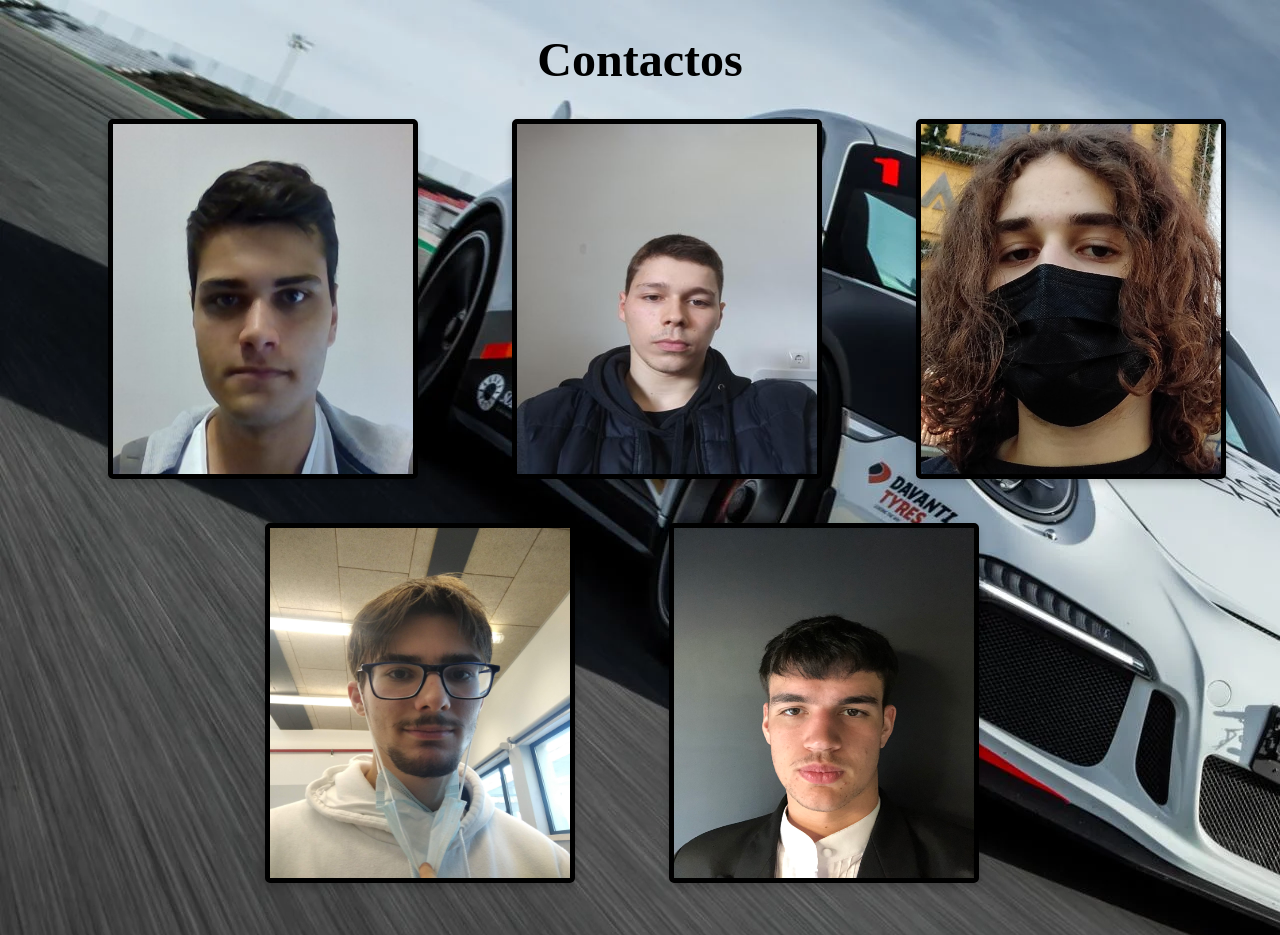
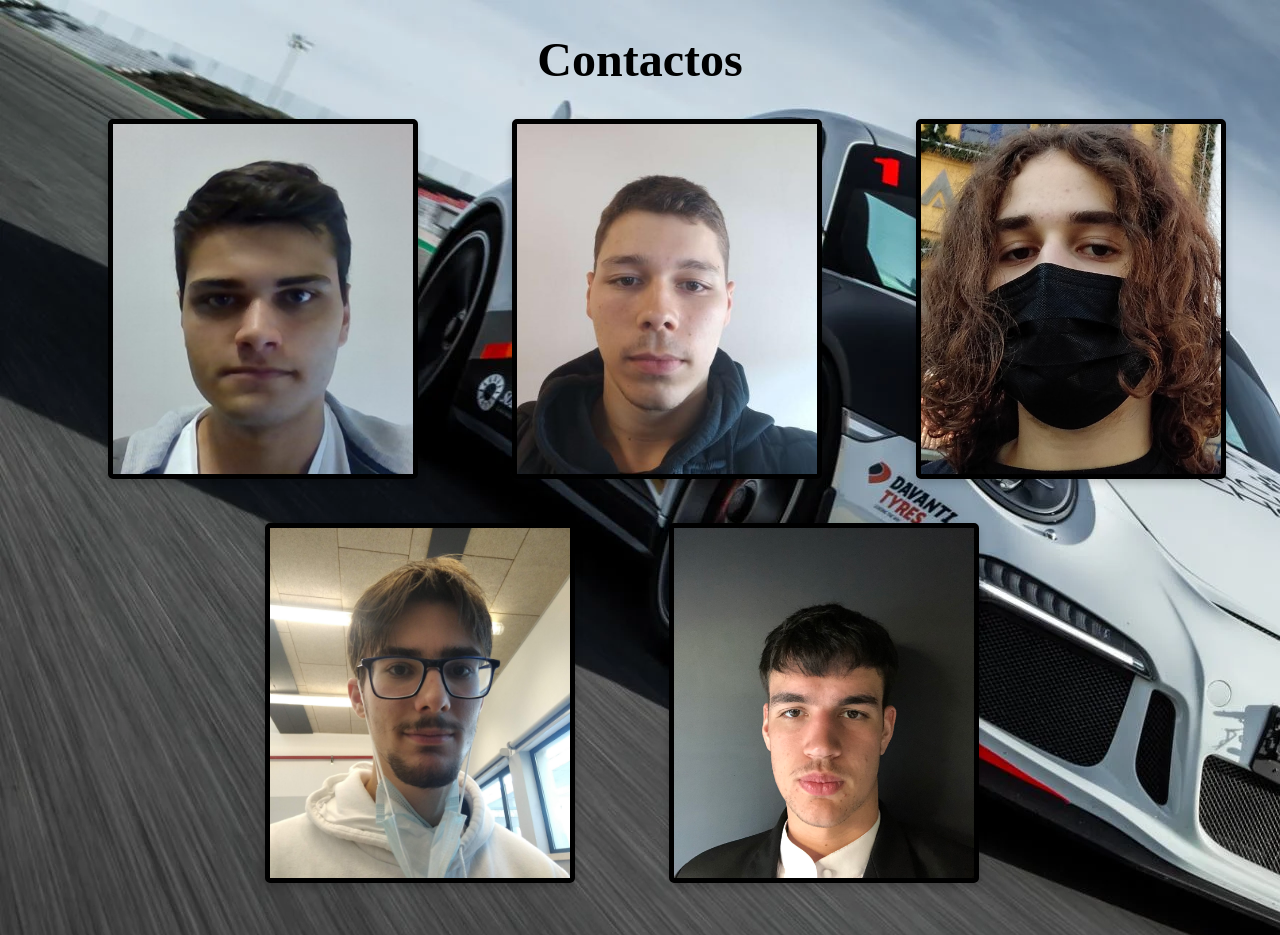
Before and after one commit to patolas01/dwm, a PHP site: page /Contactos.html in a window 1280 px wide. Run offline with PHP 8.4, Linux system fonts and the light colour scheme.

Commit message:
foto do luis já tá bacanz e object-fit on point memo tebas style

```diff
--- a/Contactos/Contactos.css
+++ b/Contactos/Contactos.css
@@ -34,8 +34,8 @@ h1{
 
   .flip-card-front, .flip-card-back {
     position: absolute;
-    width: 100%;
-    height: 100%;
+    width: 300px;
+    height: 350px;
     -webkit-backface-visibility: hidden;
     backface-visibility: hidden;
   }
@@ -43,6 +43,7 @@ h1{
   .flip-card-front {
     background-color: #bbb;
     color: black;
+    object-fit: cover;
   }
 
   .flip-card-back {
@@ -51,8 +52,9 @@ h1{
     transform: rotateY(180deg);
   }
   .flip-card-front img{
-    width: 300px;
-    height: 350px;
+    height: 100%;
+    width: 100%;
+    object-fit: cover;
   }
   #line2{
     width: 950px;
```
Also changed, not shown: Contactos/Luis Silva.jpg.
